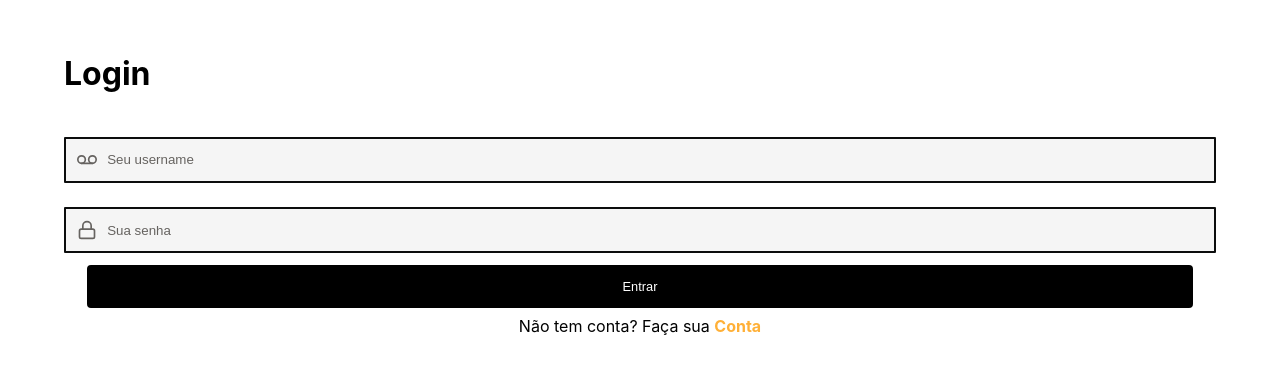
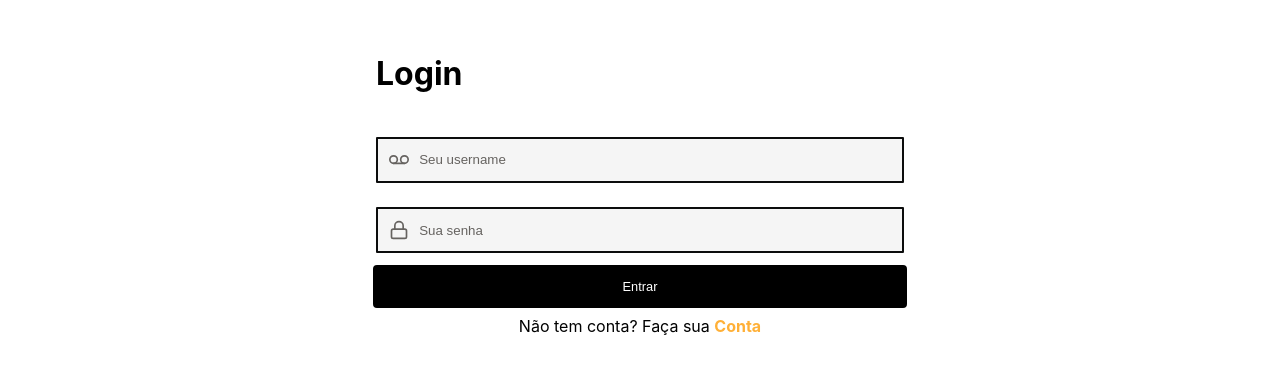
Before and after one commit to matheuspaivah2/gestao-de-habitos, a React (Create React App) app: page /login in a window 1280 px wide. Shown: the part 205-578 px from the top of the page. Built offline with nearby package versions, Linux system fonts and the light colour scheme.

Commit message:
fix: Corrigindo posicionamento Tela login/reponsividade

```diff
--- a/src/components/Button/styles.js
+++ b/src/components/Button/styles.js
@@ -4,7 +4,7 @@ export const Container = styled.button`
   border: 2px solid black;
   border-radius: 4px;
   background-color: black;
-  width: ${({ size }) => (size ? '95%' : '40%')};
+  width: ${({ size }) => (size ? '99%' : '40%')};
   padding: 6px;
   padding-top: 1.5vh;
   padding-bottom: 1.5vh;
--- a/src/components/Input/styles.js
+++ b/src/components/Input/styles.js
@@ -18,7 +18,7 @@ export const InputContainer = styled.div`
     border: 2px solid var(--black);
     color: var(--gray);
     padding: 0.7rem;
-    width: 90vw;
+    width: 100%;
     display:flex;
     transition: 0.5s;
 
--- a/src/pages/Login/styles.js
+++ b/src/pages/Login/styles.js
@@ -42,4 +42,11 @@ export const AnimationContainer = styled.div`
             color: var(--orange);
         }
     }
+    @media(min-width: 800px) {
+        form{
+            margin:80px;
+            width:540px;
+            text-align:center;
+        }
+    }
 `
```
